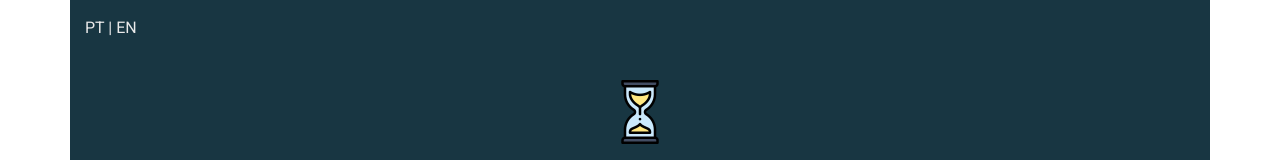
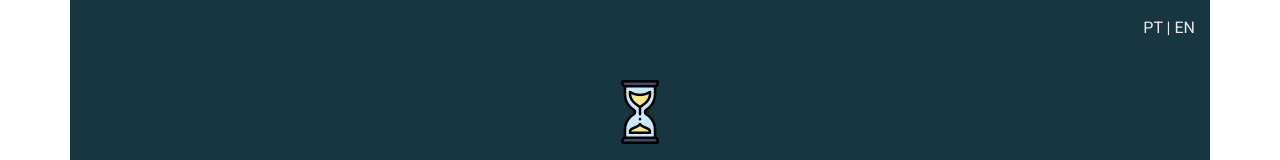
Before and after one commit to brunofpinheiro/life-counter-angular, an Angular app: page / in a window 1280 px wide. Shown: the top 160 px of the page. Built offline with nearby package versions, Linux system fonts and the light colour scheme; what ngx-mask would draw is missing.

Commit message:
positioning the language button at the top right corner

```diff
--- a/src/app/app.component.html
+++ b/src/app/app.component.html
@@ -1,5 +1,5 @@
 <main class="container">
-  <div *ngIf="daysLived == 0" id="language" class="d-flex" style="color: white">
+  <div *ngIf="daysLived == 0" id="language" class="d-flex justify-content-end" style="color: white">
     <a (click)="changeLanguage()" class="mt-3">PT | EN</a>
   </div>
 
@@ -7,7 +7,7 @@
     <img class="logo" src="../assets/logo.png" alt="logo">
     <h2>{{dateOfBirthText}}</h2>
     <input type="text" mask="00/00/0000" placeholder="dd/mm/aaaa" inputmode="numeric" pattern="[0-9]*" [(ngModel)]="selectedDateString">
-    <button type="button" class="btn btn-primary w-100 mt-5" (click)="calculateLifetime(); getZodiacSign();">{{calculateText}}</button>
+    <button type="button" class="btn btn-primary btn-block w-100 mt-5" (click)="calculateLifetime(); getZodiacSign();">{{calculateText}}</button>
   </div>
 
   <div *ngIf="daysLived > 0" class="d-flex h-100 flex-column justify-content-center font-size09rem">
```
